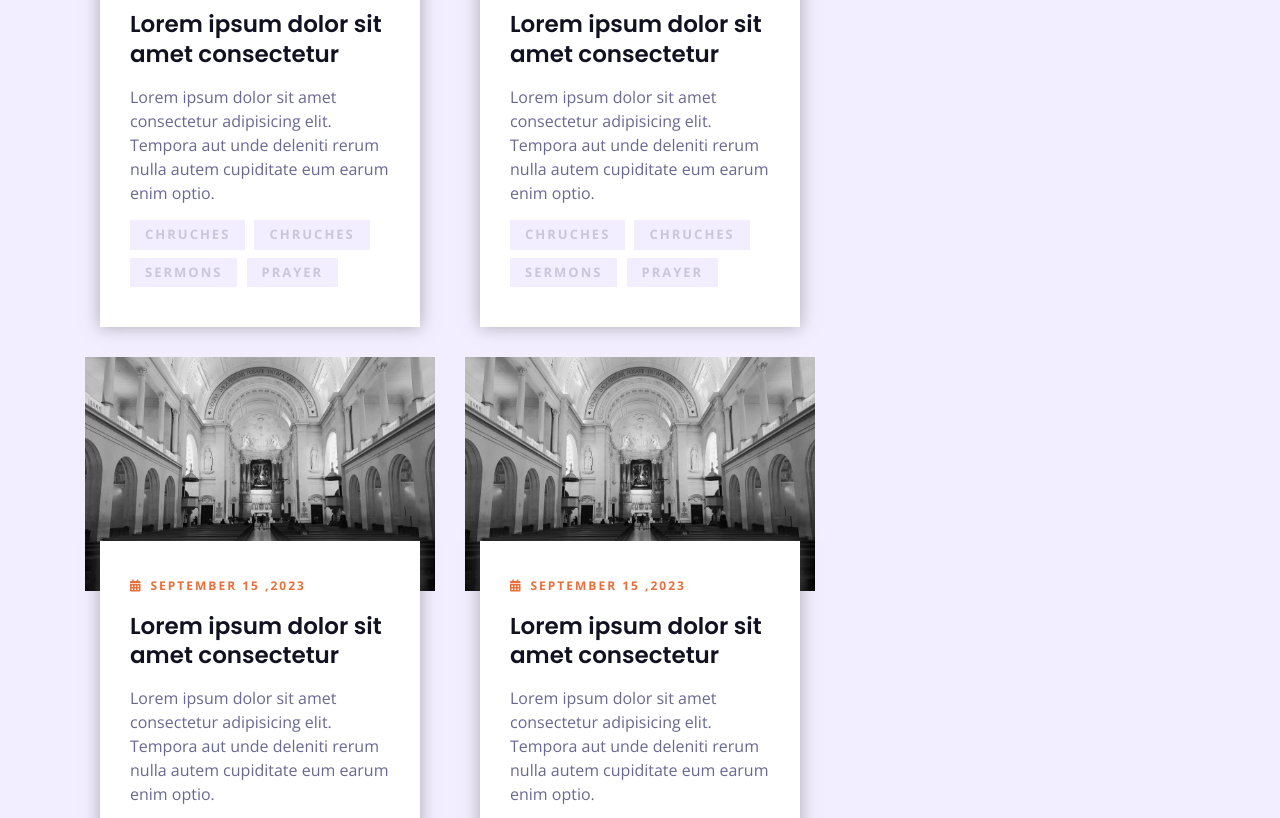
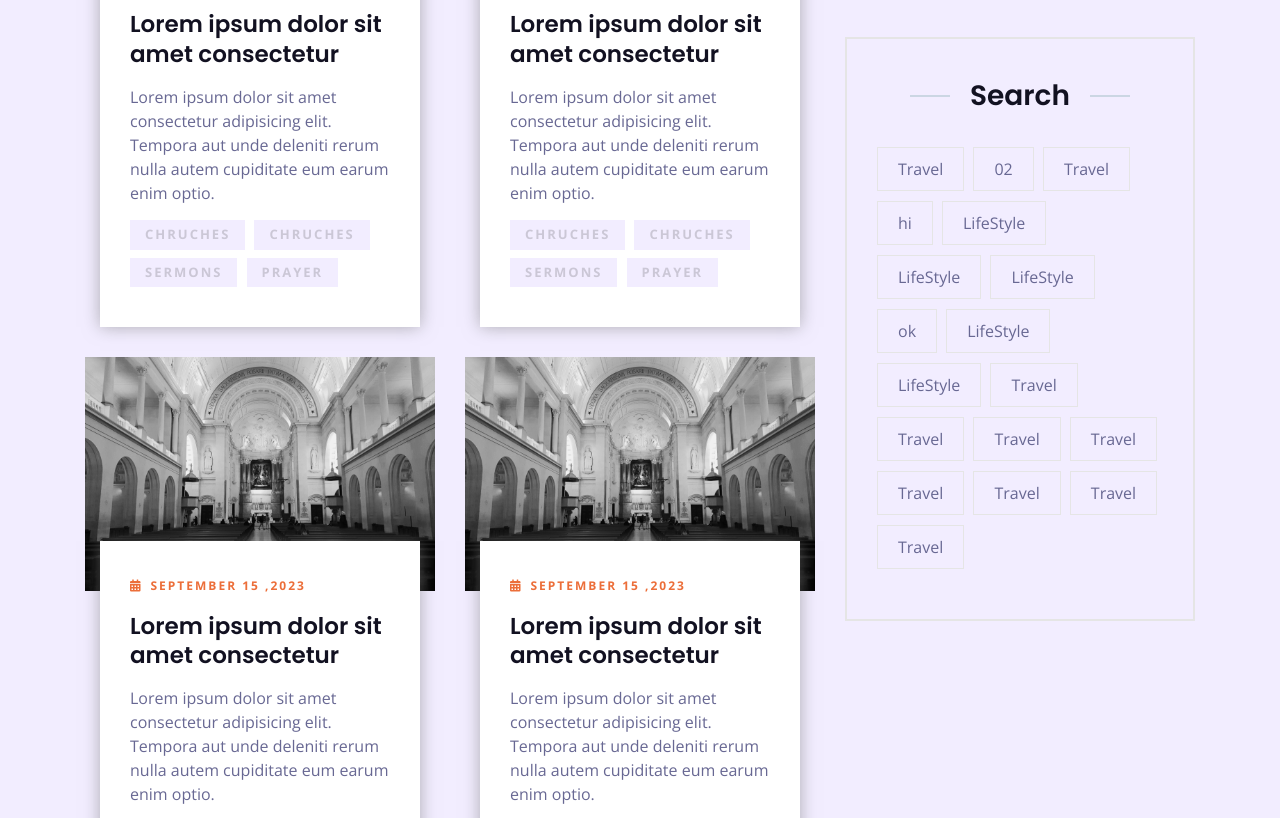
Before and after one commit to NISHAN75/Charity_Project, a plain HTML site: page service.html in a window 1280 px wide. Shown: the part 1654-2472 px from the top of the page. Drawn offline with nearby package versions, Linux system fonts and the light colour scheme.

Commit message:
all is ok

```diff
--- a/css/style.css
+++ b/css/style.css
@@ -1047,7 +1047,15 @@ border: 2px solid #fff;
 .gallery-photo img {
   max-width: 100%;
 }
-
+.tags-items a{
+  border: 1px solid #e5e5e5;
+  padding: 13px 20px;
+  display: inline-block;
+  margin-right: 5px;
+  line-height: 1;
+  color: #686893;
+  margin-bottom: 10px;
+}
 
 
 
--- a/service.html
+++ b/service.html
@@ -461,6 +461,32 @@
                 <a href="#"><i class="fab fa-youtube"></i></a>
               </div>
             </div>
+            <div class="widget mb-40">
+              <div class="widget-title text-center mb-35">
+                <h2>Search</h2>
+              </div>
+              <div class="tags-items fix">
+                <a href="#">Travel</a>
+                <a href="#">02</a>
+                <a href="#">Travel</a>
+                <a href="#">hi</a>
+                <a href="#">LifeStyle</a>
+                <a href="#">LifeStyle</a>
+                <a href="#">LifeStyle</a>
+                <a href="#">ok </a>
+                <a href="#">LifeStyle</a>
+                <a href="#">LifeStyle</a>
+                <a href="#">Travel</a>
+                <a href="#">Travel</a>
+                <a href="#">Travel</a>
+                <a href="#">Travel</a>
+                <a href="#">Travel</a>
+                <a href="#">Travel</a>
+                <a href="#">Travel</a>
+                <a href="#">Travel</a>
+
+              </div>
+            </div>
           </div>
          </div>
 
```
